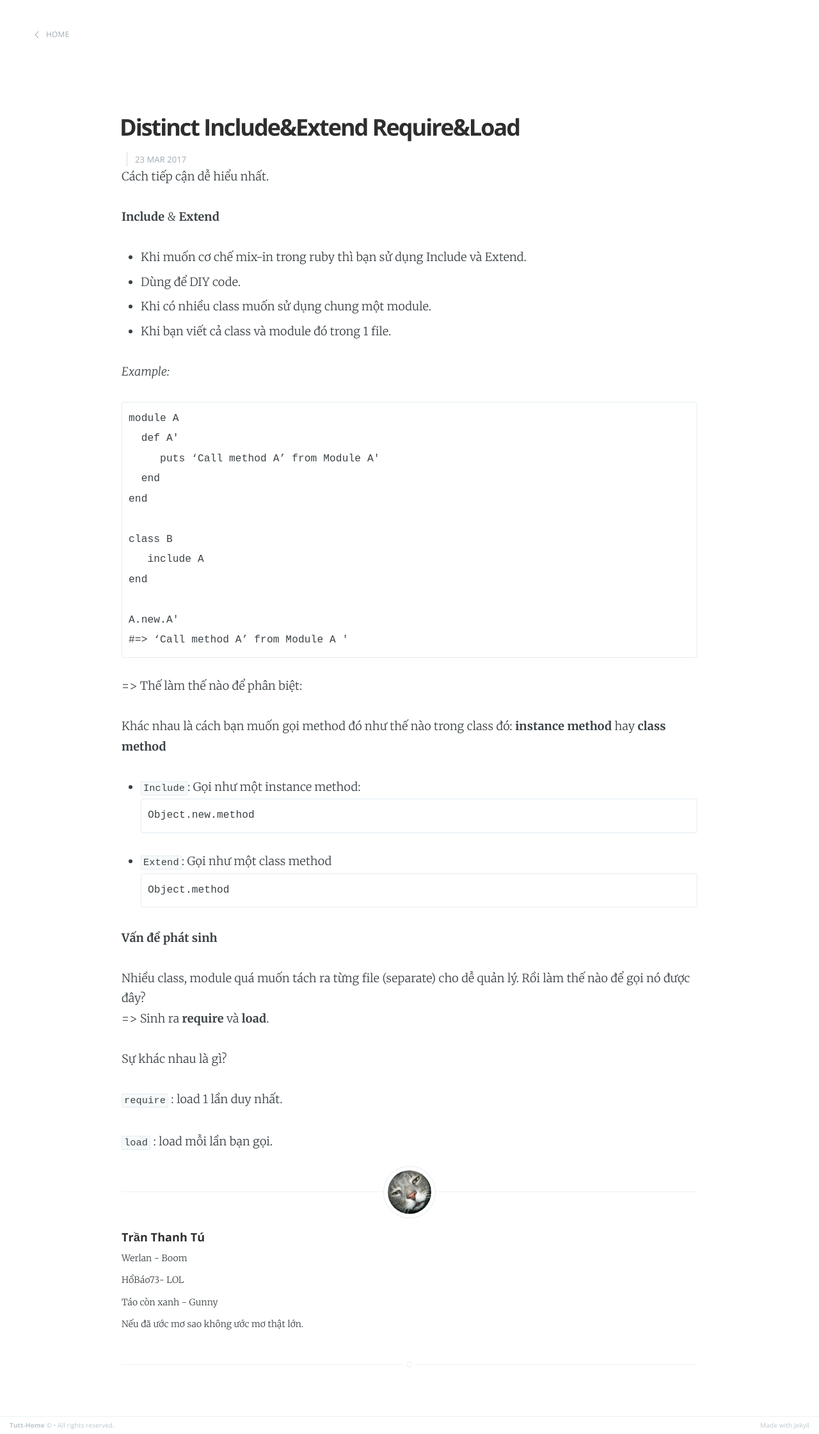
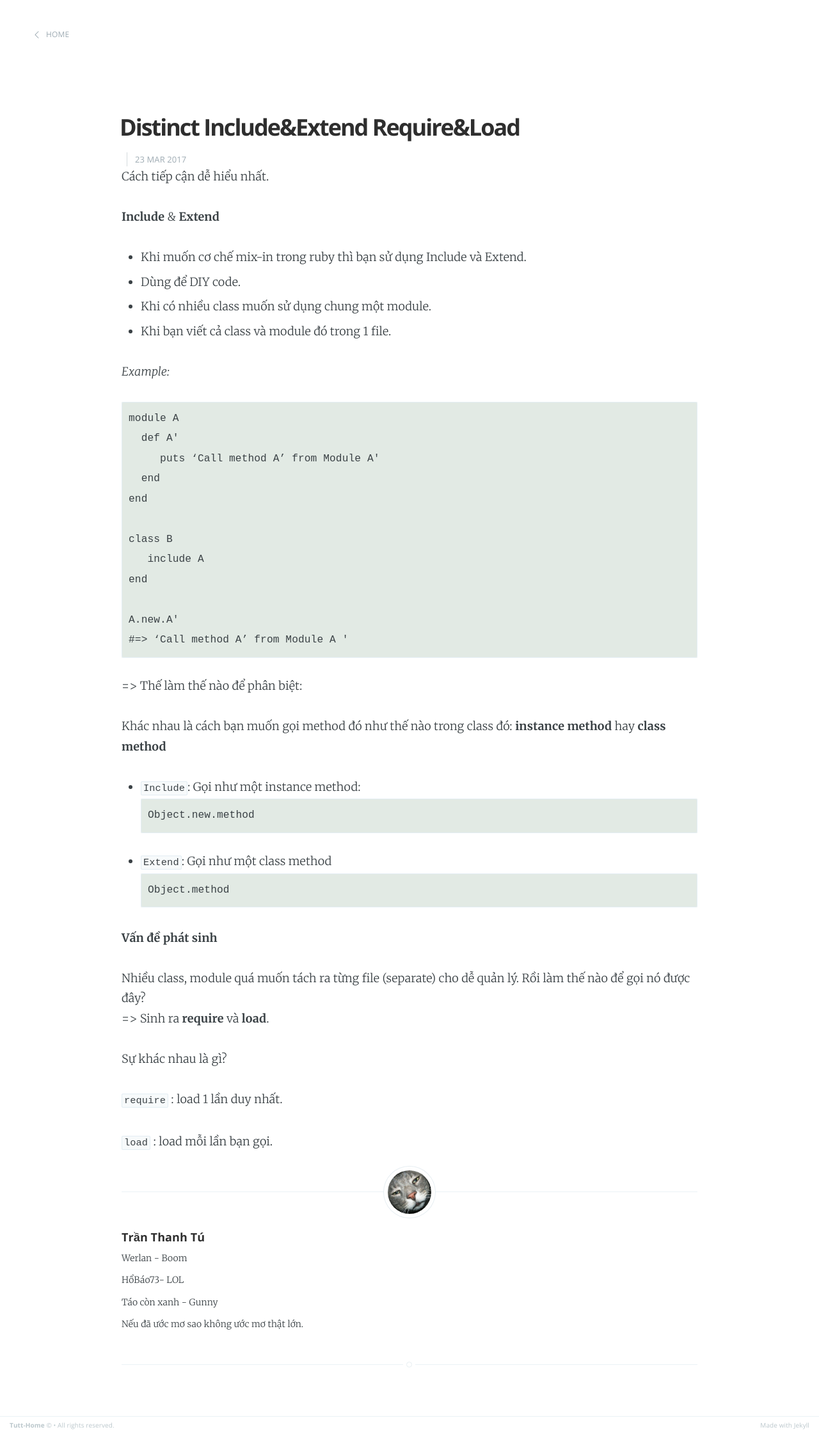
Before and after one commit to trnthanhtu/trnthanhtu.github.io, a Jekyll site: the page built from _posts/2017-03-23-Distinct-Include-Extend-Require-Load.markdown, in a window 1280 px wide. Shown: the whole page at 64% size. Built offline with Jekyll 4.4.1, drawn with Linux system fonts in a browser that asks for light colours.

Commit message:
Update _syntax.scss

```diff
--- a/_sass/_syntax.scss
+++ b/_sass/_syntax.scss
@@ -1,6 +1,6 @@
 
 .highlight {
-	background: #ffffff;
+	background:  #06441a0f;
 	.c { color: #999988; font-style: italic } /* Comment */
 	.err { color: #a61717; background-color: #e3d2d2 } /* Error */
 	.k { font-weight: bold } /* Keyword */
```
